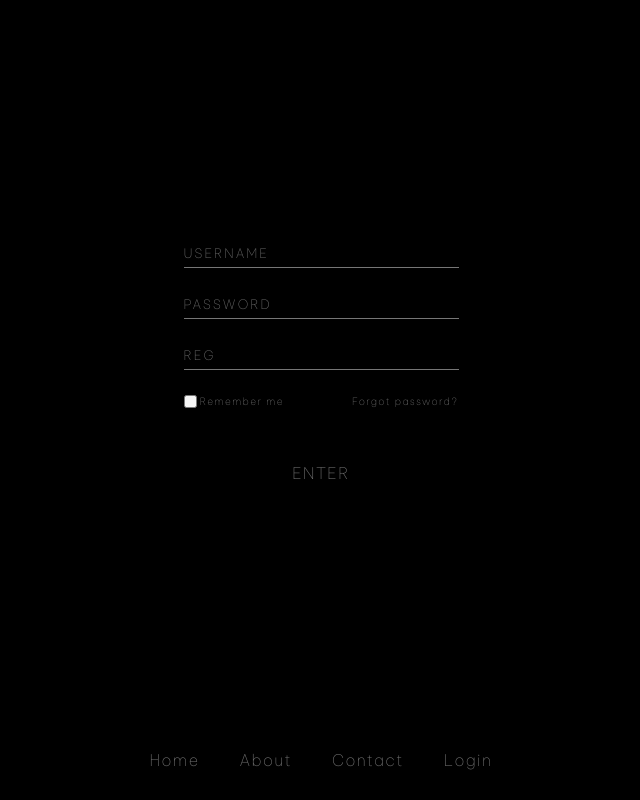
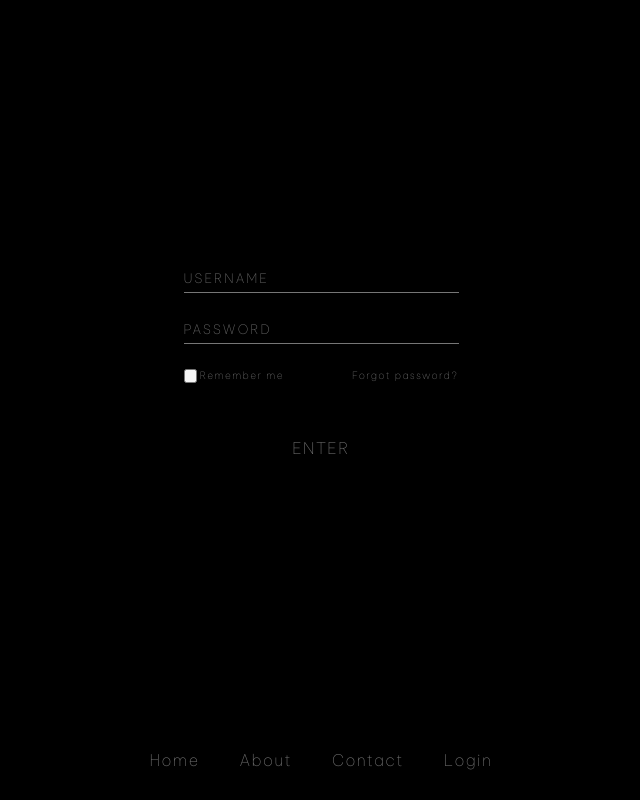
Before and after one commit to c2kle/industry-standard, a React (Create React App) app in the folder client/: page / in a window 1280 px wide. Both pictures are taken after a click on the item "Login". Shown: the whole page, without its empty margins (319-959 px from the left). Built offline with nearby package versions, Linux system fonts and the light colour scheme.

Commit message:
found it

```diff
--- a/client/src/components/Login.js
+++ b/client/src/components/Login.js
@@ -12,15 +12,7 @@ const onSubmitHandler = (e) => {
 }
 
 const onClickFocus = (e) => {
-  window.scrollTo(e.screenX,e.screenY)
-}
-
-const onClickFocus1 = (e) => {
   e.target.focus()
-}
-
-const onClickFocus2 = (e) => {
-  window.scrollTo(0,e.screenY)
 }
 
 //THIS IS FOR DEV TESTING PURPOSES :)
@@ -30,8 +22,7 @@ if (username === 'SILKROAD' || password === 'ADMIN') {
   return (
     <form  className="login-form" onSubmit={(e) => {e.preventDefault();onSubmitHandler(e)} }>
     <input className="login-form__input" type="text" name="username" autoComplete="off" placeholder="Username" onClick={onClickFocus}></input>
-    <input className="login-form__input" type="password" name="password" autoComplete="off" placeholder="Password" onClick={onClickFocus1}></input>
-    <input className="login-form__input" type="password" name="reg" autoComplete="off" placeholder="reg" onClick={onClickFocus2}></input>
+    <input className="login-form__input" type="password" name="password" autoComplete="off" placeholder="Password" onClick={onClickFocus}></input>
     <div className="login-form__adjust-box">
       <label className="login-form__adjust-box__checkbox-label"><input className="login-form__adjust-box__checkbox-label__checkbox" type="checkbox"></input><span className="login-form__adjust-box__checkbox-label__span">Remember me</span></label>
       <button className="login-form__adjust-box__button"type="submit">Forgot password?</button>
```
Also changed, not shown: 7 other files (tests, documents, lock files or other folders).
